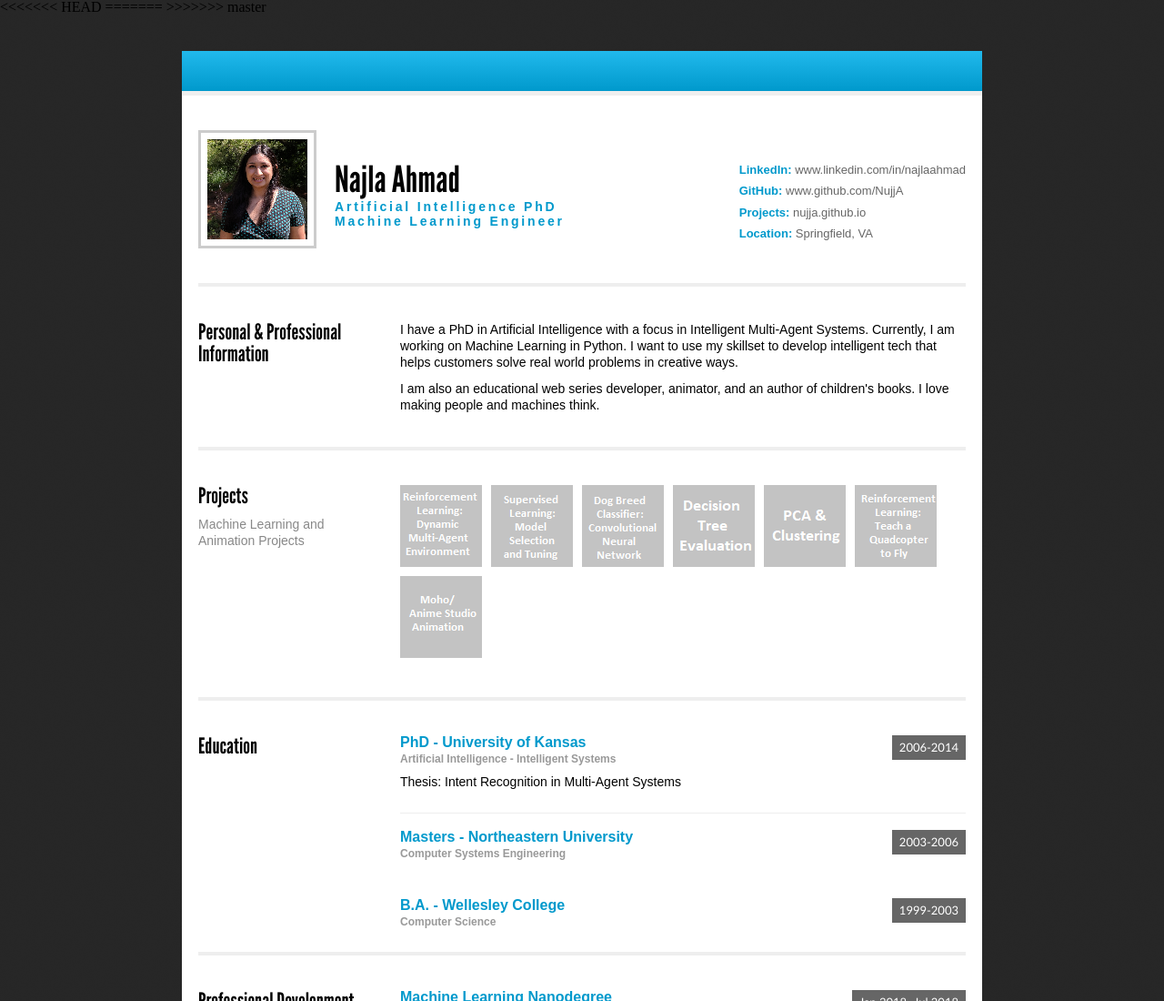
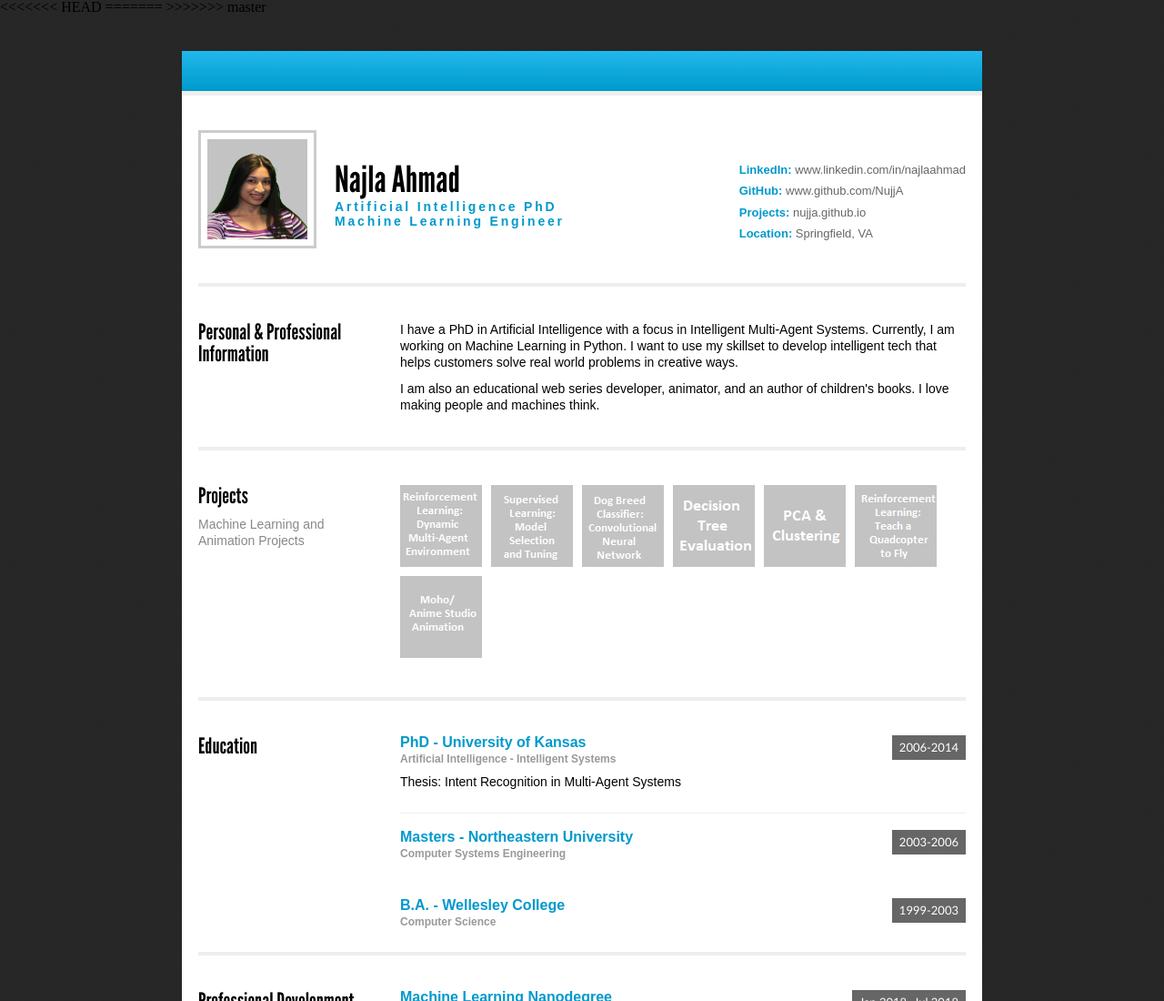
Before and after one commit to NujjA/NujjA.github.io, a plain HTML site: page index.html in a window 1280 px wide. Shown: the top 1100 px of the page at 91% size. Drawn offline with Linux system fonts and the light colour scheme.

Commit message:
feat: New Picture
Updates main picture

```diff
--- a/index.html
+++ b/index.html
@@ -25,7 +25,7 @@
       </div>
 
       <div class="section sectiontop">
-        <img src="img/najla.png" id="profilepicture" width="110" height="110"
+        <img src="img/headshot_crop_small.png" id="profilepicture" width="110" height="110"
         alt="profile_picture" />
 
         <h1>Najla Ahmad</h1>
```
Also changed, not shown: img/headshot_crop_small.png (added).
